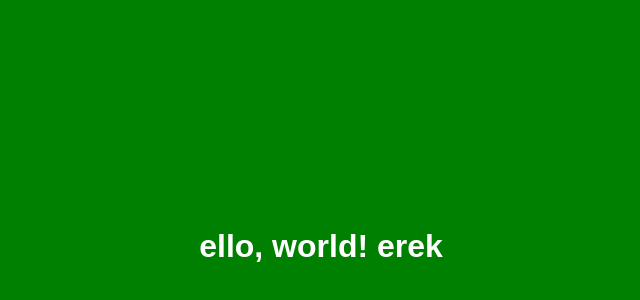
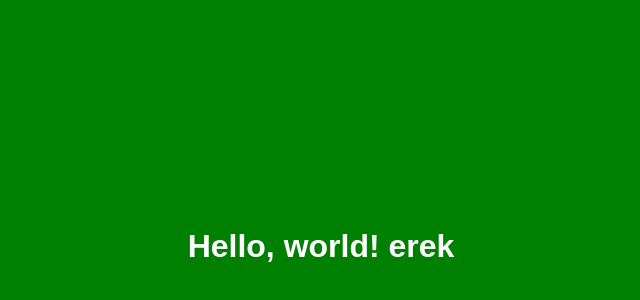
Before and after one commit to KhachatryanHakob/html-for-jenkins, a plain HTML site: page html_yellow.html in a window 1280 px wide. Shown: the part 28-328 px from the top of the page, without its empty margins (319-959 px from the left). Drawn offline with Linux system fonts and the light colour scheme.

Commit message:
test 20+

```diff
--- a/html_yellow.html
+++ b/html_yellow.html
@@ -13,6 +13,6 @@
   </style>
 </head>
 <body>
-  <h1>ello, world! erek</h1>
+  <h1>Hello, world! erek</h1>
 </body>
 </html>
```
